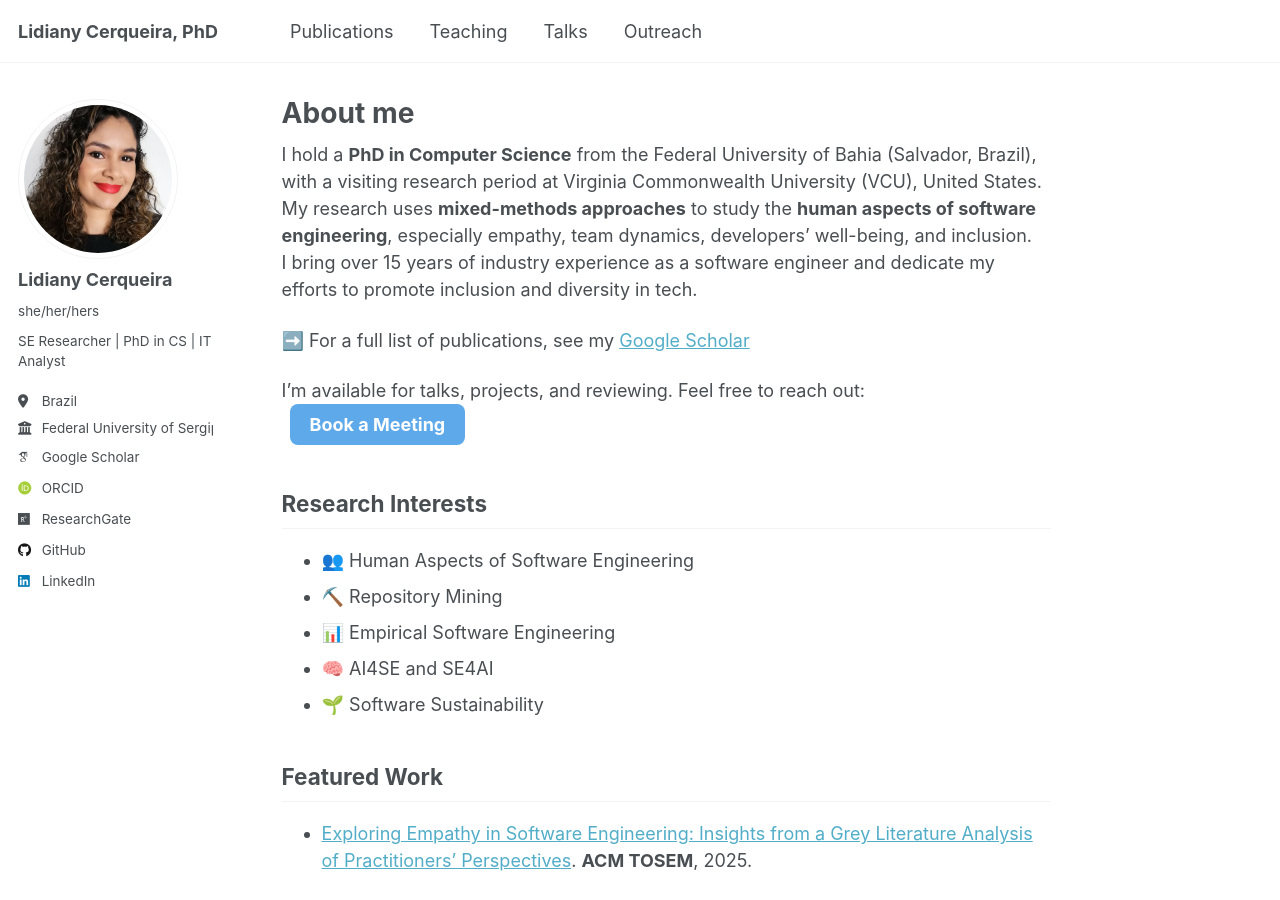
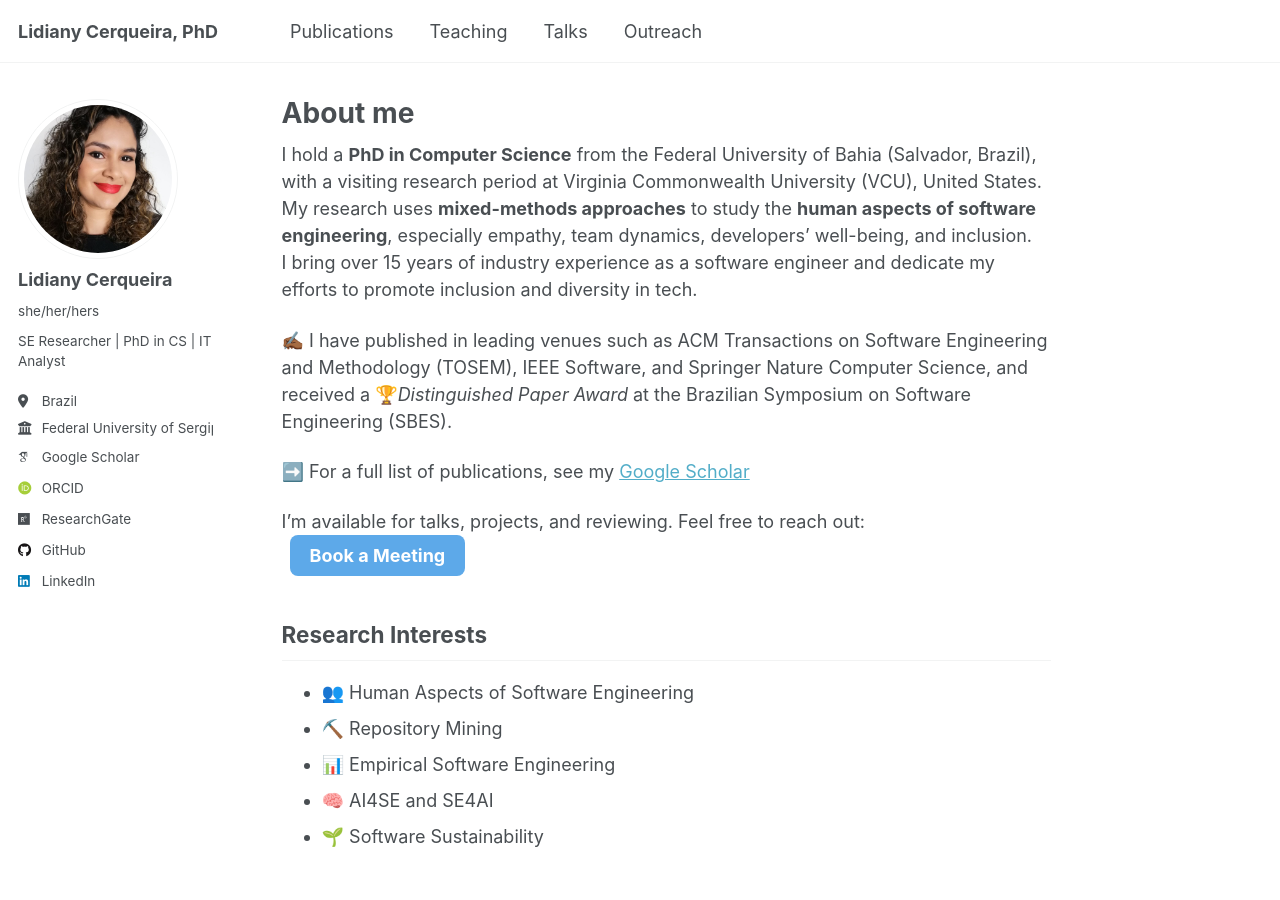
Before and after one commit to lidianycs/lidianycs.github.io, a Jekyll site: the page built from _pages/about.md, in a window 1280 px wide and 900 px high. Built offline with Jekyll 4.4.1, drawn with Linux system fonts in a browser that asks for light colours; some web fonts are replaced.

Commit message:
Update about.md

```diff
--- a/_pages/about.md
+++ b/_pages/about.md
@@ -11,6 +11,8 @@ redirect_from:
 I hold a **PhD in Computer Science** from the Federal University of Bahia (Salvador, Brazil), with a visiting research period at Virginia Commonwealth University (VCU), United States.
 My research uses **mixed-methods approaches** to study the **human aspects of software engineering**, especially empathy, team dynamics, developers' well-being, and inclusion.
 I bring over 15 years of industry experience as a software engineer and dedicate my efforts to promote inclusion and diversity in tech.
+
+✍🏾 I have published in leading venues such as ACM Transactions on Software Engineering and Methodology (TOSEM), IEEE Software, and Springer Nature Computer Science, and received a 🏆_Distinguished Paper Award_ at the Brazilian Symposium on Software Engineering (SBES).
 
 ➡️ For a full list of publications, see my [Google Scholar](https://scholar.google.com/citations?user=kxhHAW4AAAAJ){:target="_blank"}
 
```
